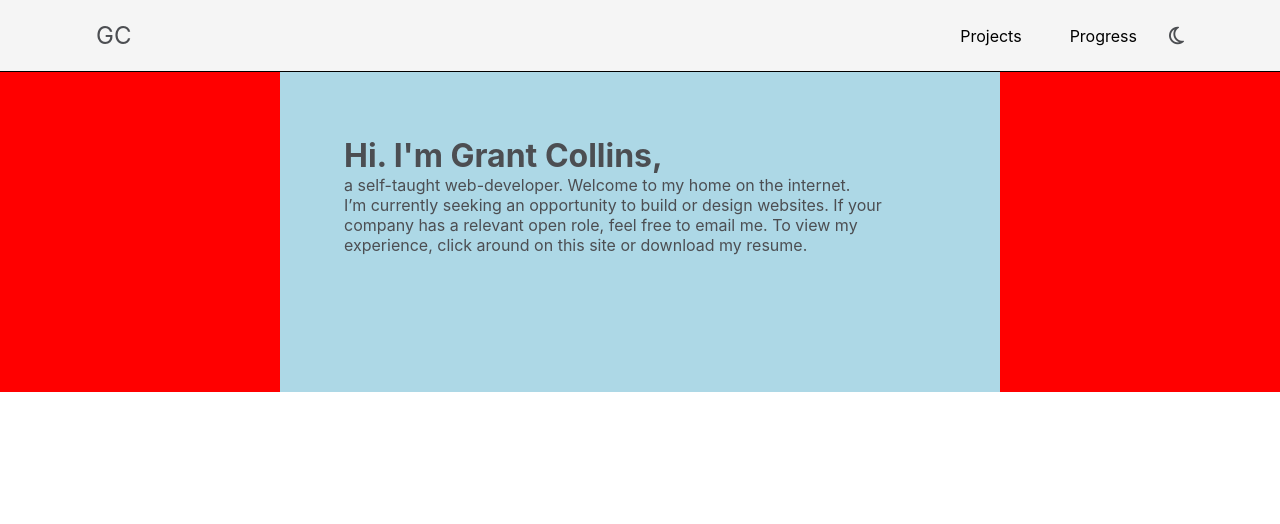
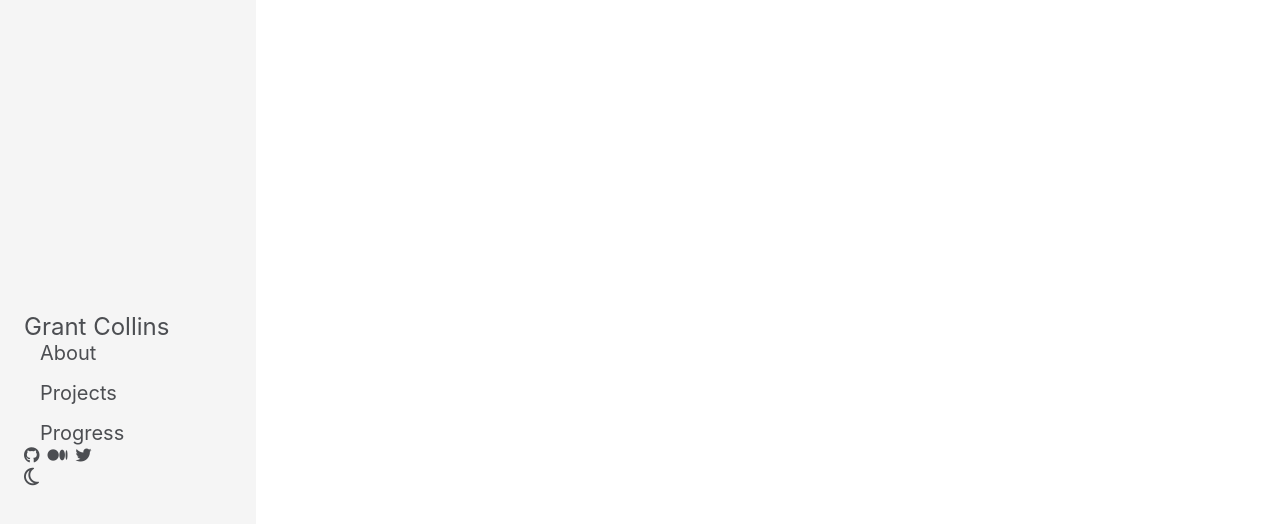
Before and after one commit to grntco/porfolio, a plain HTML site: page index.html in a window 1280 px wide. Drawn offline with Linux system fonts and the light colour scheme.

Commit message:
Switched navigation to a sidebar

```diff
--- a/index.html
+++ b/index.html
@@ -13,19 +13,25 @@
   </head>
   <body>
     <!-- Navigation Bar -->
-    <nav class="navbar">
-      <div class="logo">GC</div>
-      <ul class="nav-link-container">
-        <li class="nav-links"><a href="#">Projects</a></li>
-        <li class="nav-links"><a href="#">Progress</a></li>
-        <li class="theme-icon"><i class="fa-regular fa-moon"></i></li>
+    <nav class="sidebar">
+      <div class="name">Grant Collins</div>
+      <ul class="sidebar-links-container">
+        <li class="sidebar-links"><a href="#">About</a></li>
+        <li class="sidebar-links"><a href="#">Projects</a></li>
+        <li class="sidebar-links"><a href="#">Progress</a></li>
       </ul>
+      <ul class="sidebar-icons-container">
+        <li class="sidebar-icons"><i class="fa-brands fa-github"></i></li>
+        <li class="sidebar-icons"><i class="fa-brands fa-medium"></i></i></li>
+        <li class="sidebar-icons"><i class="fa-brands fa-twitter"></i></li>
+      </ul>
+      <div class="theme-icon"><i class="fa-regular fa-moon"></i></div>
     </nav>
 
-    <!-- Main Section -->
+    <!-- Main Section
     <div class="main-section">
         <div class="main-content">
-            <h1>Hi. I'm Grant Collins,</h1>
+            <h1>Hi. I'm Grant,</h1>
             <p>a self-taught web-developer. Welcome to my home on the internet.</p>
             <p>
               I’m currently seeking an opportunity to build or design websites. If your company
@@ -33,6 +39,7 @@
               experience, click around on this site or download my resume.
             </p>
         </div>
-    </div>
+    </div> -->
+    <div class="main-container"></div>
   </body>
 </html>
--- a/styles.css
+++ b/styles.css
@@ -8,49 +8,51 @@
     color: #4C4E52;
 }
 
-body {
+
+
+
+.sidebar {
+    background-color: #f5f5f5;
+    height: 100vh;
+    max-width: 256px;
+    position: sticky;
+    padding: 24px;
     display: flex;
     flex-direction: column;
-  height: 100%;
-  width: 100%;
+    justify-content: center;
 }
 
-
-.navbar {
-    background-color: #f5f5f5;
-    height: 72px;
-    display: flex;
-    align-items: center;
-    justify-content: space-between;
-    border-bottom: 1px solid black;
-    padding: 0 96px;
-    z-index: 999;
-    position: sticky;
-}
-
-.logo {
+.name {
     font-size: 24px;
 }
 
-.nav-link-container {
+.sidebar-links-container {
+    list-style: none;
     display: flex;
-    list-style: none;
-    justify-content: flex-end;
-    align-items: center;
+    flex-direction: column;
     gap: 16px;
 }
 
-.nav-links a {
+.sidebar-links a {
     text-decoration: none;
-    color: black;
+    font-size: 20px;
     padding: 8px 16px;
     border-radius: 8px;
     transition: all 0.3s ease;
 }
 
-.nav-links a:hover {
+.sidebar-links a:hover {
     background-color: #dbdcdd;
     transition: all 0.3s ease;
+}
+
+.sidebar-icons-container {
+    list-style: none;
+    display: flex;
+    gap: 8px;
+}
+
+.sidebar-icons {
 
 }
 
@@ -60,16 +62,7 @@ body {
 
 /* Main Section */
 
-.main-section {
+.main-container {
+    width: 100vw;
     background-color: red;
-    display: flex;
-    justify-content: center;
-    align-items: center;
 }
-
-.main-content {
-    background-color: lightblue;
-    max-width: 720px;
-    height: 320px;
-    padding: 64px;
-}
```
